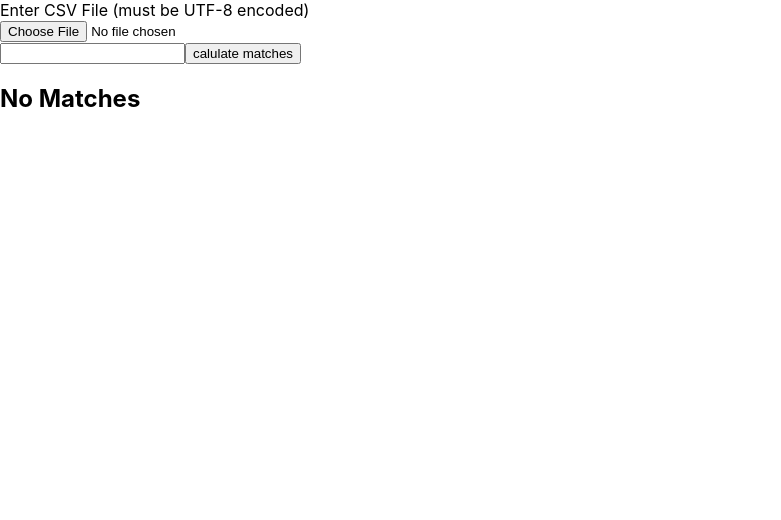
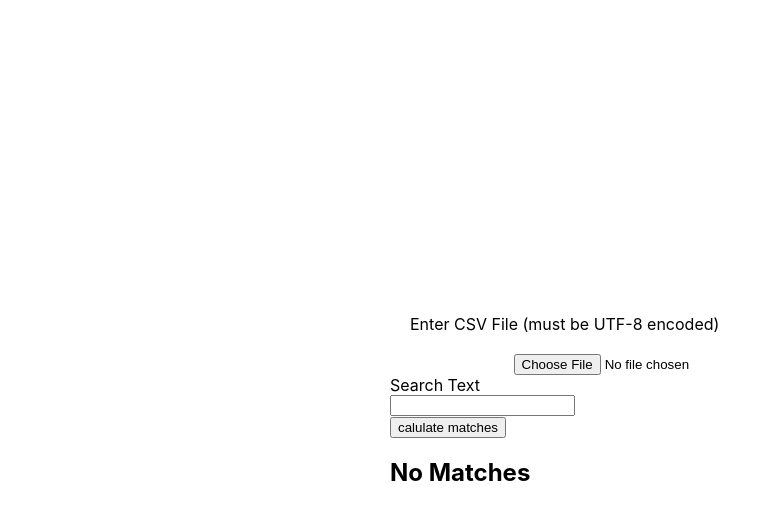
Before and after one commit to ZacharyTStone/n-gram-search, a React (Create React App) app: page / in a window 1280 px wide. Shown: the top 520 px of the page, without its empty margins (0-781 px from the left). Built offline with nearby package versions, Linux system fonts and the light colour scheme.

Commit message:
css changes

```diff
--- /dev/null
+++ b/src/App.css
@@ -0,0 +1,16 @@
+html {
+  display: flex;
+  justify-content: center;
+  align-items: center;
+  min-height: 100vh;
+  width: 100vw;
+}
+
+.app {
+  display: flex;
+  flex-direction: column;
+  width: "fit-content";
+  min-width: 500px;
+  height: 100%;
+  justify-items: center;
+}
--- a/src/App.js
+++ b/src/App.js
@@ -4,6 +4,7 @@ import { indexCSV } from "./UTILS/indexCSV";
 import { findMatches } from "./UTILS/findMatches";
 import { convertTextToBigramArr } from "./UTILS/convertTextToBigramArr";
 import Papa from "papaparse";
+import "./App.css";
 
 const App = () => {
   // This state will store the raw data
@@ -17,11 +18,14 @@ const App = () => {
 
   const [gramCount, setGramCount] = useState(0);
 
-  const [grams, setGrams] = useState([]);
-
   const [loading, setLoading] = useState(false);
 
+  const [uploaded, setUploaded] = useState(false);
+
   const handleUpload = (e) => {
+    // dont hide the file input
+    e.preventDefault();
+
     const file = handleFileChange(e);
     if (file) {
       setLoading(true);
@@ -30,6 +34,8 @@ const App = () => {
           setCSV(results.data);
           setIndexedCSV(indexCSV(results.data));
           setLoading(false);
+          alert("File uploaded");
+          setUploaded(true);
         },
       });
     }
@@ -53,41 +59,47 @@ const App = () => {
       );
     } else {
       return (
-        <div>
-          <label htmlFor="csvInput" style={{ display: "block" }}>
+        <div className="app">
+          {!uploaded ? (
+            <>
+              <label
+                htmlFor="csvInput"
+                style={{ display: "block", margin: "20px" }}
+              >
                 Enter CSV File (must be UTF-8 encoded)
               </label>
               <input
+                style={{ display: "block", alignSelf: "center" }}
                 onChange={(e) => {
-              e.preventDefault();
                   handleUpload(e);
+                  setUploaded(true);
                 }}
                 id="csvInput"
                 name="file"
                 type="File"
               />
+            </>
+          ) : null}
+
           <div>
+            <label htmlFor="searchText">Search Text</label>
+
             <input
               type="text"
               value={searchText}
+              style={{ display: "block" }}
               onChange={(e) => {
                 setSearchText(e.target.value);
                 const searchTextBigrams = convertTextToBigramArr(
                   e.target.value
                 );
 
-                setGrams(searchTextBigrams);
                 setGramCount(searchTextBigrams.length);
               }}
             />
             <button
               onClick={(e) => {
-                e.preventDefault();
-                const searchTextBigrams = convertTextToBigramArr(searchText);
-                setMatches(
-                  findMatches(indexedCSV, searchTextBigrams, gramCount)
-                );
-                setLoading(false);
+                handleSearch(e);
               }}
             >
               calulate matches
```
Lines whose indentation alone changed are shown as unchanged.
